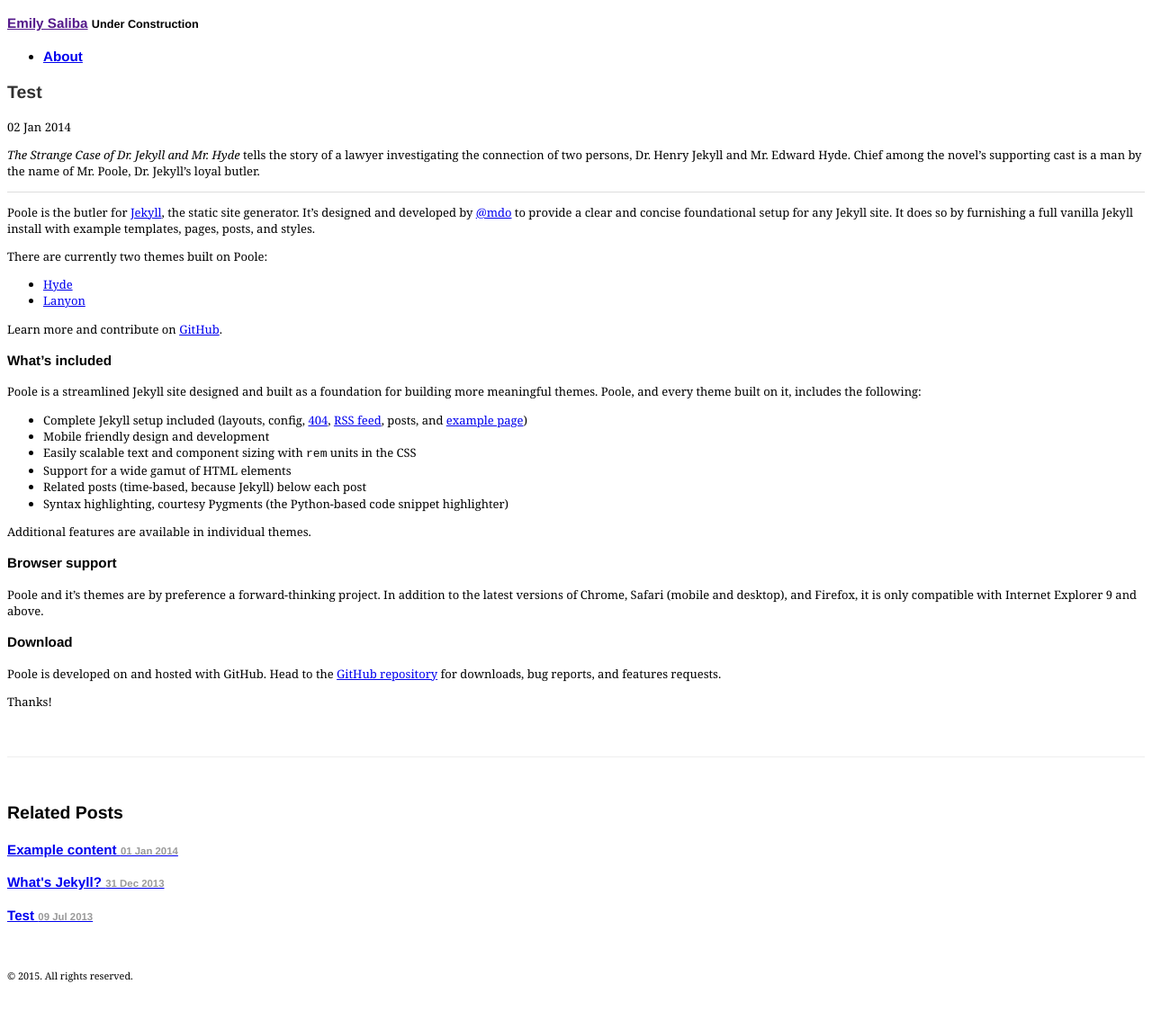
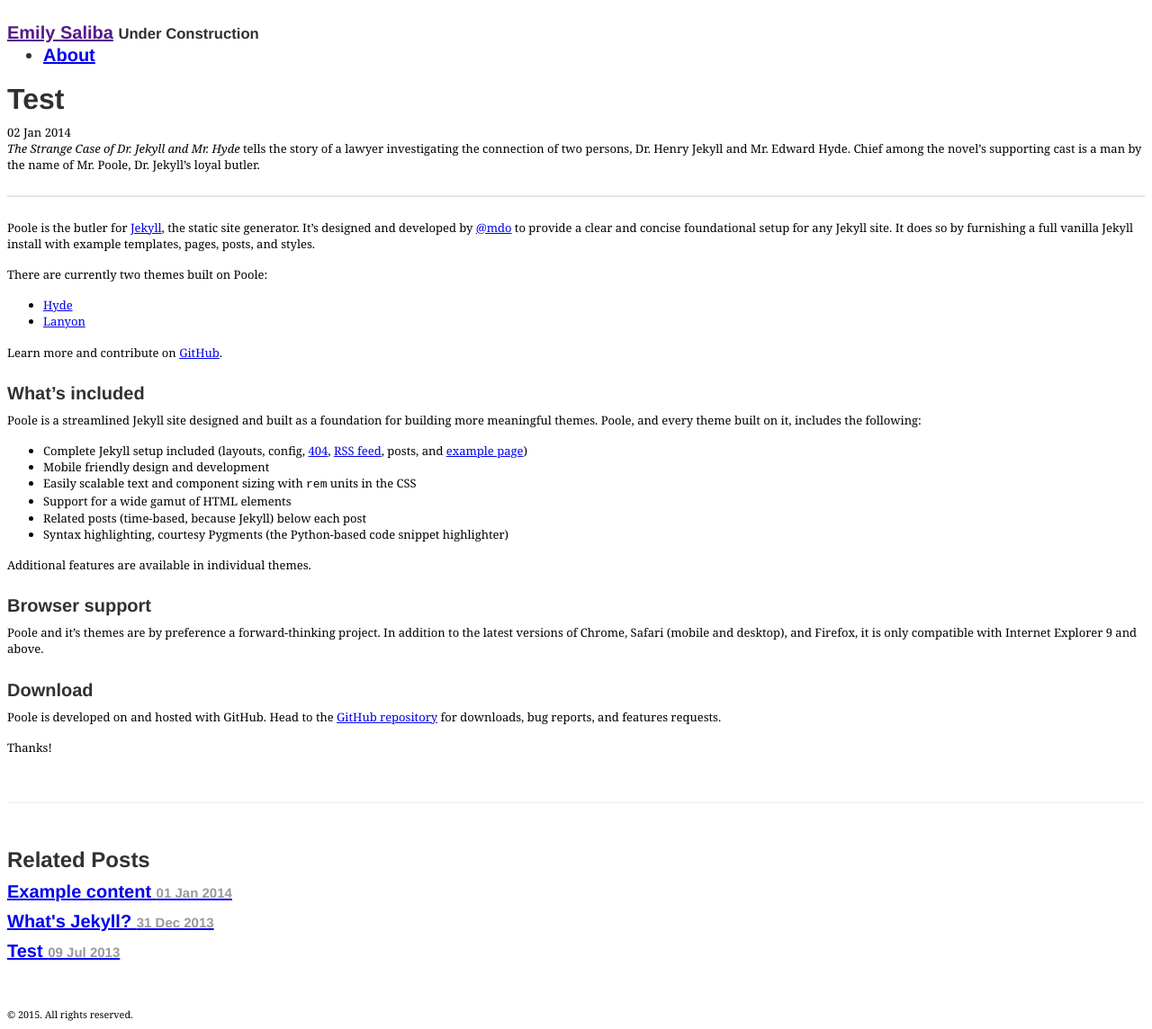
Before and after one commit to emilysquid/emilysquid.github.io, a Jekyll site: the page built from _posts/2014-01-02-introducing-poole.md, in a window 1280 px wide. Shown: the whole page at 90% size. Built offline with Jekyll 4.4.1, drawn with Linux system fonts in a browser that asks for light colours; before the commit the page ends 1101 px from its top, so only the background shows below that.

Commit message:
text styles

```diff
--- a/_includes/head.html
+++ b/_includes/head.html
@@ -43,6 +43,72 @@
         font-family: 'Helvetica Neue', helvetica, sans-serif;
         -webkit-font-smoothing: antialiased;
       }
+
+
+h1, h2, h3, h4, h5, h6 {
+  margin-bottom: .5rem;
+  font-weight: bold;
+  line-height: 1.25;
+  color: #313131;
+  text-rendering: optimizeLegibility;
+}
+h1 {
+  font-size: 2rem;
+}
+h2 {
+  margin-top: 1rem;
+  font-size: 1.5rem;
+}
+h3 {
+  margin-top: 1.5rem;
+  font-size: 1.25rem;
+}
+h4, h5, h6 {
+  margin-top: 1rem;
+  font-size: 1rem;
+}
+
+/* Body text */
+p {
+  margin-top: 0;
+  margin-bottom: 1rem;
+}
+
+strong {
+  color: #303030;
+}
+
+
+/* Lists */
+ul, ol, dl {
+  margin-top: 0;
+  margin-bottom: 1rem;
+}
+
+dt {
+  font-weight: bold;
+}
+dd {
+  margin-bottom: .5rem;
+}
+
+/* Misc */
+hr {
+  position: relative;
+  margin: 1.5rem 0;
+  border: 0;
+  border-top: 1px solid #eee;
+  border-bottom: 1px solid #fff;
+}
+
+abbr {
+  font-size: 85%;
+  font-weight: bold;
+  color: #555;
+  text-transform: uppercase;
+}
+
+
 
       .page,
       .post {
```
